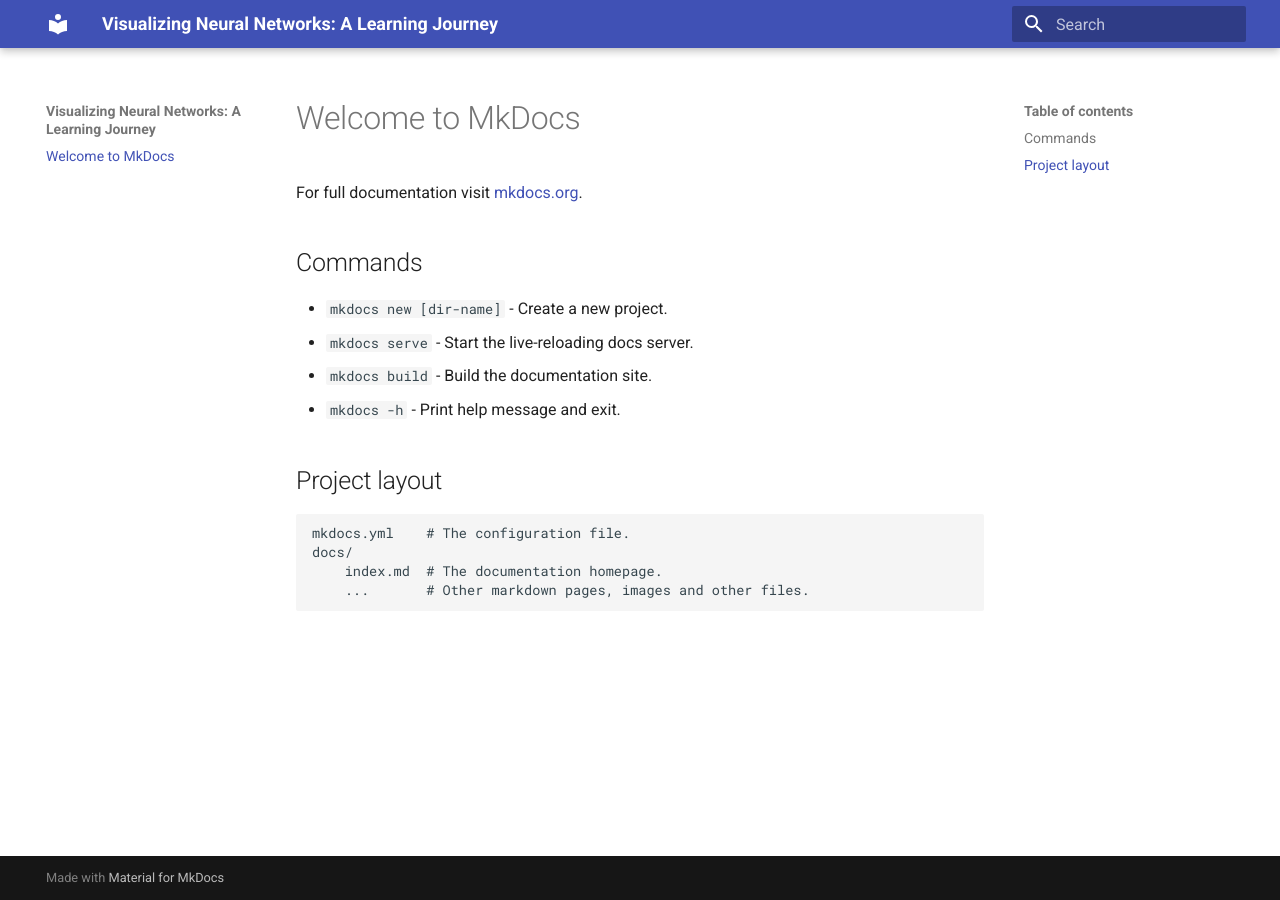
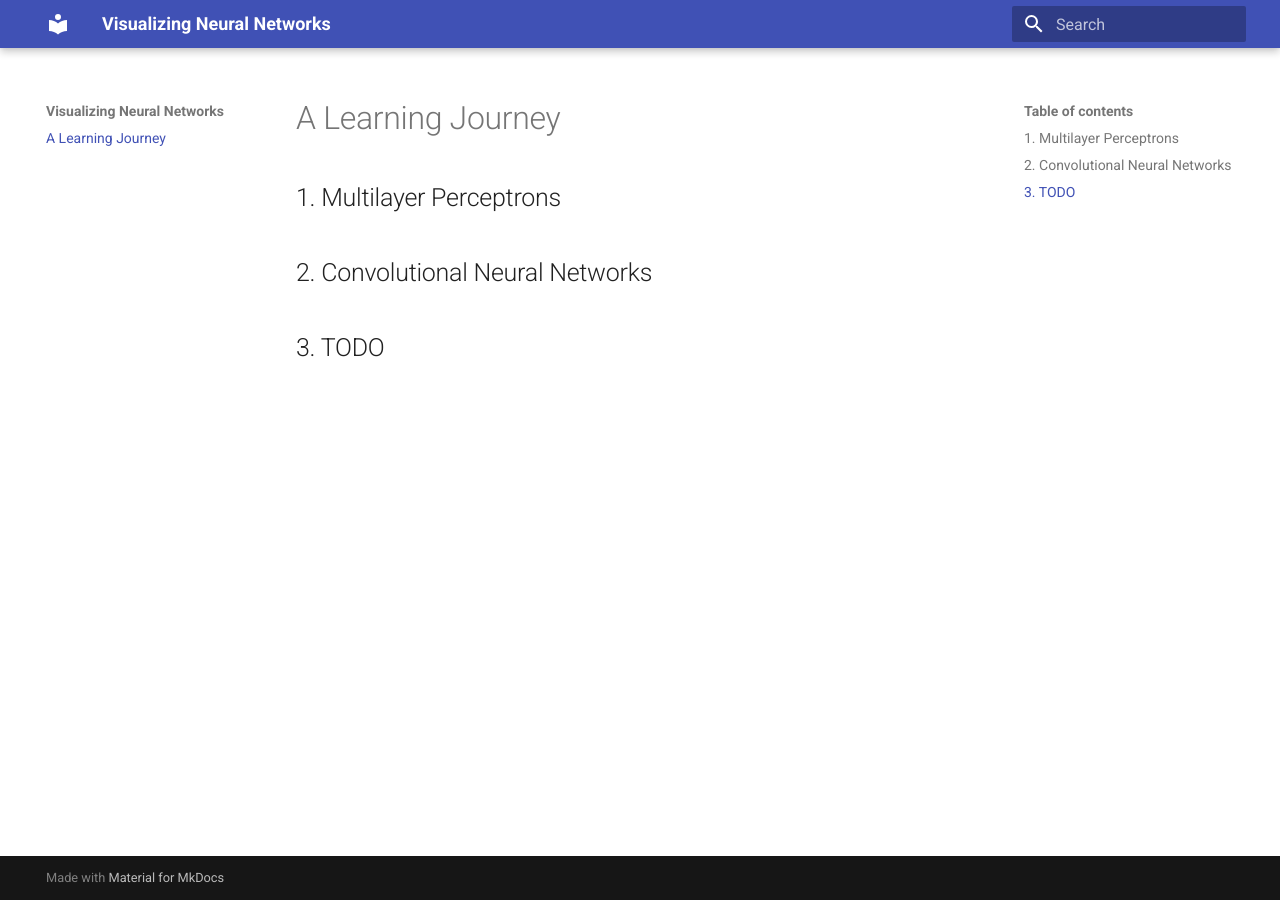
Before and after one commit to codingfrank82/nn_viz, an MkDocs documentation site: the page built from docs/index.md, in a window 1280 px wide. Built offline with MkDocs 1.6.1 and Material for MkDocs 9.7.7, drawn with Linux system fonts in a browser that asks for light colours.

Commit message:
project config

```diff
--- a/docs/index.md
+++ b/docs/index.md
@@ -1,17 +1,8 @@
-# Welcome to MkDocs
+# A Learning Journey
 
-For full documentation visit [mkdocs.org](https://www.mkdocs.org).
 
-## Commands
+## 1. Multilayer Perceptrons
 
-* `mkdocs new [dir-name]` - Create a new project.
-* `mkdocs serve` - Start the live-reloading docs server.
-* `mkdocs build` - Build the documentation site.
-* `mkdocs -h` - Print help message and exit.
+## 2. Convolutional Neural Networks
 
-## Project layout
-
-    mkdocs.yml    # The configuration file.
-    docs/
-        index.md  # The documentation homepage.
-        ...       # Other markdown pages, images and other files.
+## 3. TODO
--- a/mkdocs.yml
+++ b/mkdocs.yml
@@ -1,3 +1,3 @@
-site_name: "Visualizing Neural Networks: A Learning Journey"
+site_name: "Visualizing Neural Networks"
 theme:
   name: material
```
Also changed, not shown: 1 other file.
